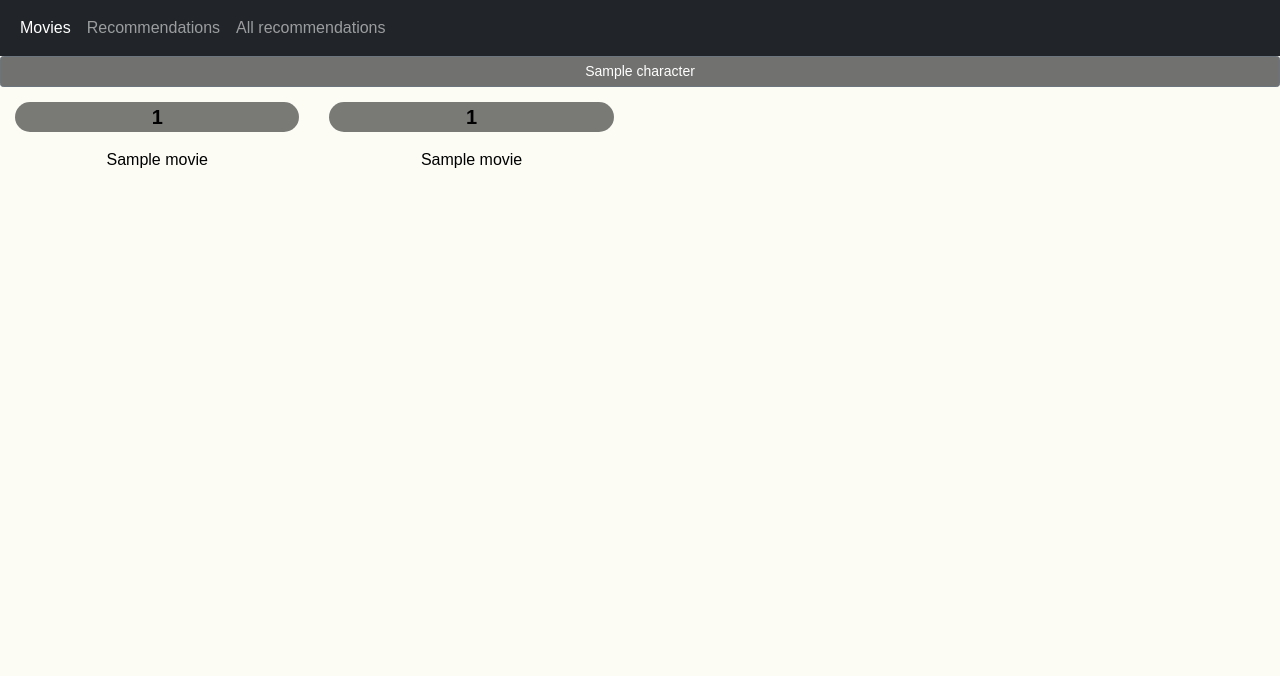
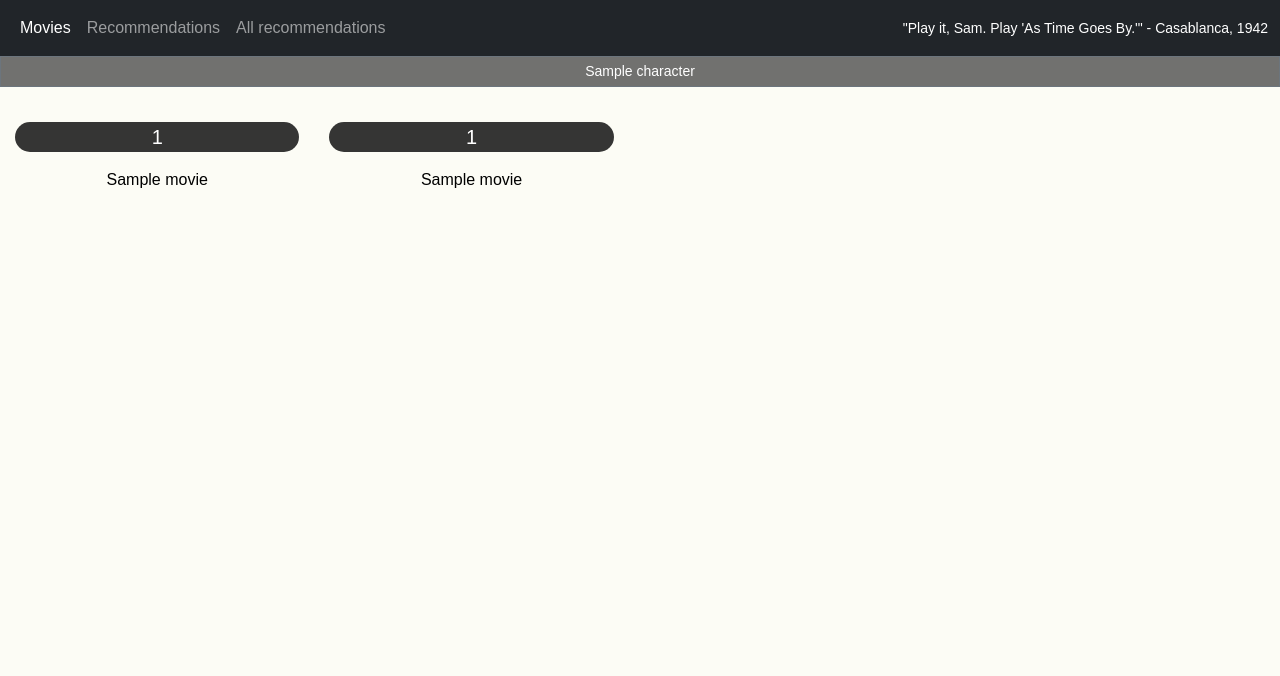
Before and after one commit to Kristof-nl/Movies, a Flask app: template templates/all_recommendations.html in a window 1280 px wide. Shown: the top 676 px of the page. Run offline with Flask 2, Linux system fonts and the light colour scheme; the template is opened without the code that fills it: most values are stand-ins (such as "Sample title", 1, 10 or a date in 2020); some libraries are stand-ins or nearby versions; some web fonts are replaced.

Commit message:
Start wit quotes

```diff
--- a/main.py
+++ b/main.py
@@ -95,7 +95,6 @@
                             #2 or more movies to add
                             if len(top_10) == 10:
                                 break
-
             else:
                 #If there is less than 10 movies in the datebase:
                 while len(top_10) !=len(temporary_set):
@@ -114,7 +113,6 @@
 
     else:
         return render_template("recommendations.html")
-
 
 
 #A page with all recomendations in alphabethical order
--- a/static/css/syle.css
+++ b/static/css/syle.css
@@ -11,7 +11,6 @@
 }
 
 #question {
-
     width: 650px;
     height: 175px;
     border-radius: 25px;
@@ -40,10 +39,8 @@
 
 button {
     color: floralwhite;
-    border-radius: 10px;
     background-color: rgb(43, 42, 42);
 }
-
 
  #thanks {
     font-size: 32px;
@@ -61,7 +58,6 @@
      text-align: center;
  }
 
-
  #recommendations:after {
         content: "";
         display: table;
@@ -75,8 +71,6 @@
     text-align: right;
   }
 
-
-
 h1 {
     border-radius: 25px;
     color:rgba(255, 255, 255, 0.692);
@@ -86,8 +80,6 @@
     padding: 10px;
     margin-bottom: 15px;
   }
-
-
 
 table {
     text-align: left;
@@ -101,7 +93,7 @@
 .list3 {
     box-sizing: border-box;
     text-align: left;
-    padding-left: 100px;
+    padding-left: 125px;
 }
 
 p {
@@ -127,15 +119,18 @@
 #alphabethic {
     color: black;
     width: 23%;
-    height: 580px;
+    height: max-content;
     float: left;
     margin: 10px;
     padding: 5px;
 }
 
 #letter {
+    margin-top: 20px;
     font-size: 20px;
-    font-weight: bold;
+    color: white;
+    background-color: rgba(0, 0, 0, 0.788);
+    border-radius: 25px;
 }
 
 #title_all_recommendations {
@@ -148,7 +143,7 @@
 }
 
 a:hover {
-    color:rgba(59, 59, 59, 0.55);
+    color:rgba(146, 146, 146, 0.55);
   }
 
 .titles {
@@ -179,18 +174,24 @@
     width: 250px;
   }
 
-#letter {
-    background-color: rgba(15, 15, 15, 0.55);
-    border-radius: 25px;
-}
-
-
 .btn-group {
     width: 100%;
-
-
 }
 
 .btn {
     background-color:rgba(51, 51, 51, 0.692) !important;
+    border-radius: 0px !important;
 }
+
+.btn:hover {
+    background-color:rgba(37, 37, 37, 0.55);
+  }
+
+span {
+    color: white !important;
+    font-size: 14px;
+}
+
+.letter_link {
+    color: white;
+}
--- a/templates/all_recommendations.html
+++ b/templates/all_recommendations.html
@@ -37,7 +37,7 @@
         {% else %}
             <!--If there  are more than 10 movies the aplication print only first 9 titles end
             all show a link to a next page with all titles-->
-            <p id="letter"><a href="/all_recommendations/{{movies_list[0][0]}}">{{movies_list[0][0]}} </a></p>
+            <p id="letter"><a class="letter_link" href="/all_recommendations/{{movies_list[0][0]}}">{{movies_list[0][0]}} </a></p>
             <p id="first">First 10 titles:</p>
             {% for movie in movies_list[:10] %}
             <p class="titles">{{movie}}</p>
--- a/templates/base.html
+++ b/templates/base.html
@@ -18,6 +18,9 @@
               <a class="nav-link" href="/recommendations_all/">All recommendations</a>
             </div>
           </div>
+          <span class="navbar-text">
+            "Play it, Sam. Play 'As Time Goes By.'" - Casablanca, 1942
+          </span>
         </div>
       </nav>
     {% block content %}
```
